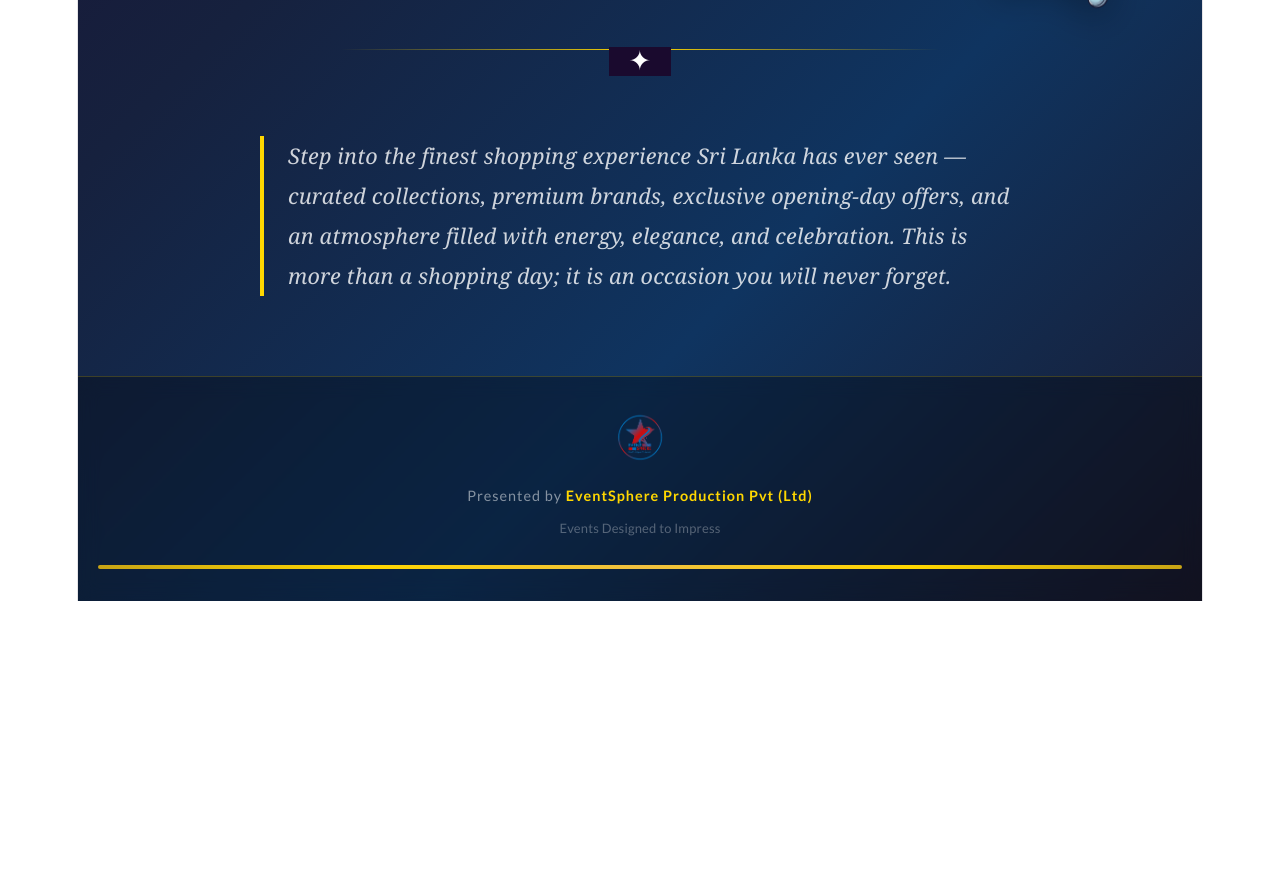
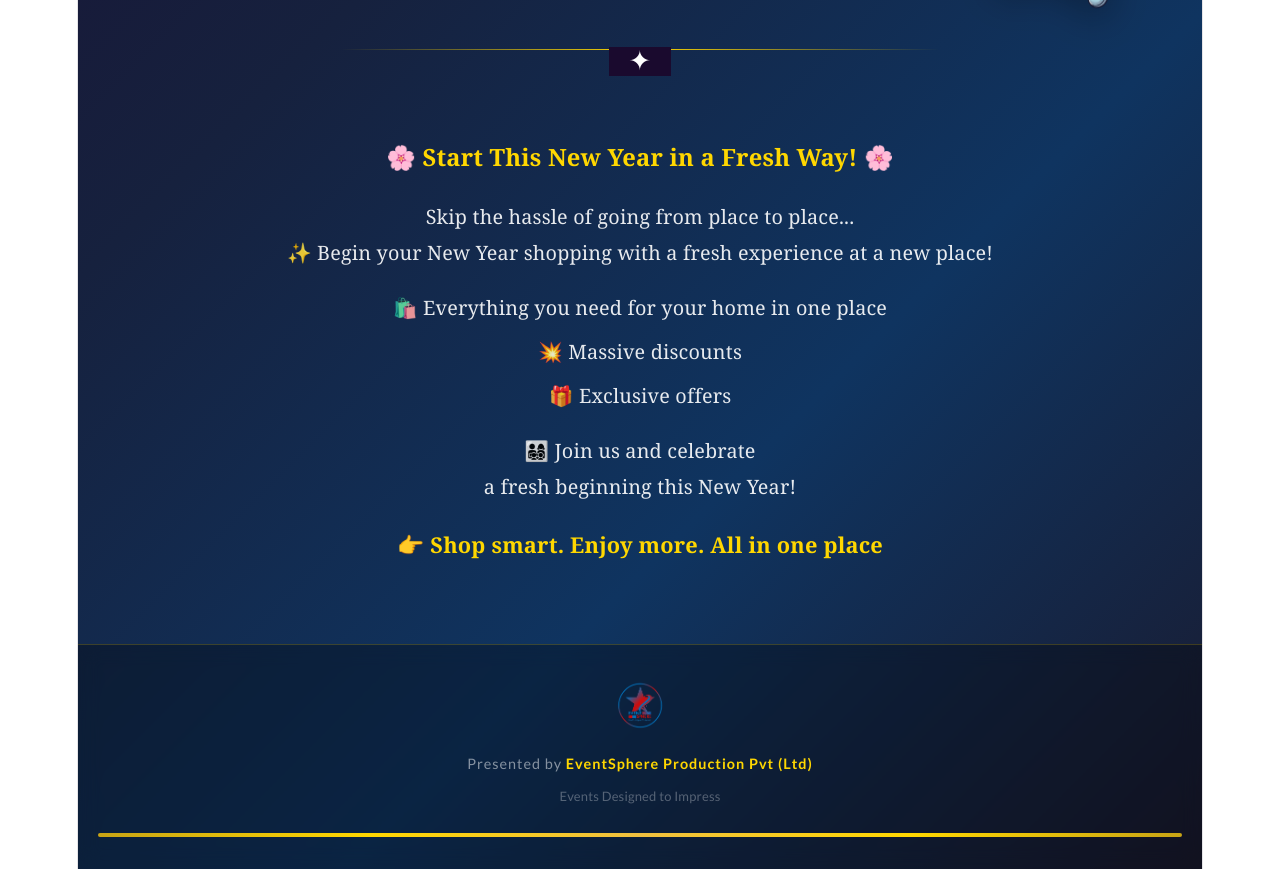
Before and after one commit to nipunnirman/Mega-shopping-fiesta-opening, a React (Vite) app: page / in a window 1280 px wide. Shown: the part 860-1729 px from the top of the page. Before the commit the page ends 1461 px from the top, so only its background shows below. Built offline with nearby package versions, Linux system fonts and the light colour scheme.

Commit message:
Update MegaShoppingFiesta.jsx

```diff
--- a/src/MegaShoppingFiesta.jsx
+++ b/src/MegaShoppingFiesta.jsx
@@ -254,13 +254,31 @@ export default function App() {
 
         {/* EXPERIENCE */}
         <section style={{ position: "relative", zIndex: 1, padding: "60px 20px 80px", maxWidth: 800, margin: "0 auto", textAlign: "center" }}>
-          <p style={{
-            color: "rgba(255,255,255,0.8)", fontSize: "clamp(1rem,2.5vw,1.2rem)",
-            lineHeight: 1.85, fontFamily: "Georgia, serif", fontStyle: "italic",
-            borderLeft: "4px solid #FFD700", paddingLeft: 24, textAlign: "left",
+          <div style={{
+            color: "rgba(255,255,255,0.9)", fontSize: "clamp(1rem,2vw,1.1rem)",
+            lineHeight: 1.8, fontFamily: "Georgia, serif",
+            textAlign: "center", display: "flex", flexDirection: "column", gap: "20px"
           }}>
-            Step into the finest shopping experience Sri Lanka has ever seen — curated collections, premium brands, exclusive opening-day offers, and an atmosphere filled with energy, elegance, and celebration. This is more than a shopping day; it is an occasion you will never forget.
-          </p>
+            <p style={{ fontWeight: "bold", fontSize: "1.2em", color: "#FFD700" }}>
+              🌸 Start This New Year in a Fresh Way! 🌸
+            </p>
+            <p>
+              Skip the hassle of going from place to place...<br/>
+              ✨ Begin your New Year shopping with a fresh experience at a new place!
+            </p>
+            <ul style={{ listStyle: "none", padding: 0, margin: 0, display: "flex", flexDirection: "column", gap: "8px" }}>
+               <li>🛍️ Everything you need for your home in one place</li>
+               <li>💥 Massive discounts</li>
+               <li>🎁 Exclusive offers</li>
+            </ul>
+            <p>
+              👨‍👩‍👧‍👦 Join us and celebrate<br/>
+              a fresh beginning this New Year!
+            </p>
+            <p style={{ fontWeight: "bold", fontSize: "1.1em", color: "#FFD700" }}>
+              👉 Shop smart. Enjoy more. All in one place
+            </p>
+          </div>
         </section>
 
         {/* FOOTER */}
```
